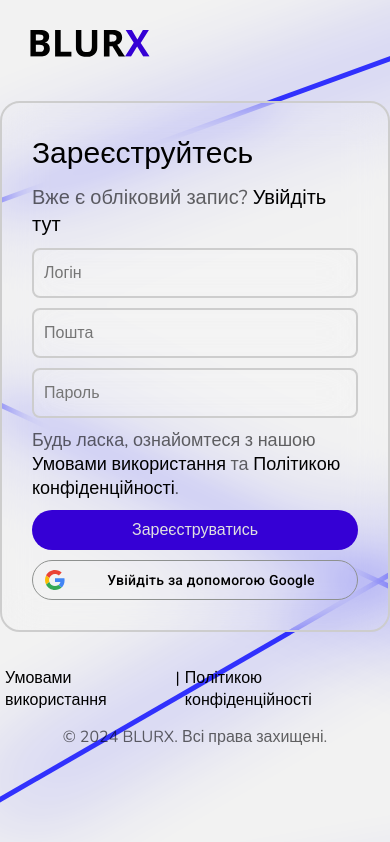
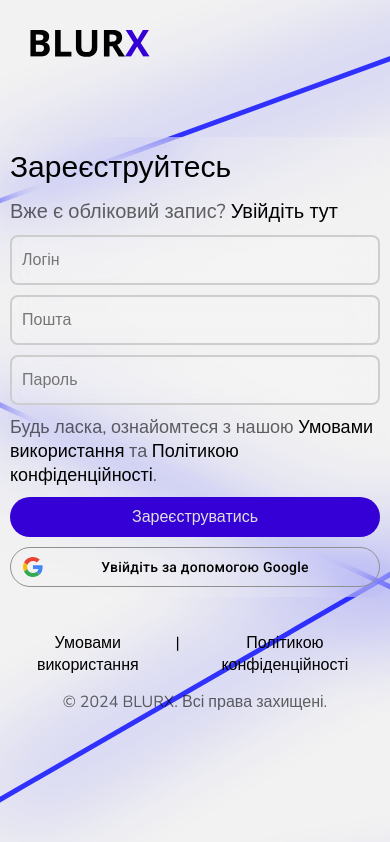
Before and after one commit to whyred2/blurx, a React (Create React App) app: page /register in a window 390 px wide. Built offline with nearby package versions, Linux system fonts and the light colour scheme; no server answers.

Commit message:
update google auth

```diff
--- a/src/App.css
+++ b/src/App.css
@@ -107,6 +107,9 @@
     margin-bottom: 0;
     border: none;
   }
+  .auth-btn {
+    flex-direction: column;
+  }
 }
 
 /* СКРОЛЛБАР */
@@ -197,7 +200,6 @@
 .auth-btn {
   gap: 10px;
   display: flex;
-  flex-direction: column;
   justify-content: space-between;
   z-index: 1;
 }
--- a/src/App.js
+++ b/src/App.js
@@ -23,6 +23,7 @@
 import Login from './Pages/Auth/Login/Login.jsx';
 import Register from './Pages/Auth/Register/Register.jsx';
 import Profile from './Pages/Profile/Profile.jsx';
+import GoogleCallback from './Components/GoogleLogin/GoogleCallback.jsx';
 
 import AddContent from './Pages/Admin/Content/AddContent.jsx';
 
@@ -62,6 +63,7 @@
               <Route index element={<Home />} />
               <Route path="/about" element={<About />} />
               <Route path="/contact" element={<Contact />} />
+              <Route exact path="/callback" element={<GoogleCallback />} />
               <Route path="/profile" element={<Profile />} />
               <Route path="/admin" element={<Admin />} />
               <Route path="/add-content" element={<AddContent />} />
--- a/src/Components/GoogleLogin/GoogleBtn.css
+++ b/src/Components/GoogleLogin/GoogleBtn.css
@@ -21,15 +21,26 @@
   vertical-align: middle;
   white-space: nowrap;
   width: auto;
-  min-width: min-content;
   border-color: #8e918f;
+  max-width: 40px;
+  min-width: 40px;
+  transition: min-width 0.5s ease-in-out;
+}
+
+@media (max-width: 480px) {
+  .gsi-material-button {
+    max-width: none;
+  }
 }
 
 .gsi-material-button .gsi-material-button-icon {
   height: 20px;
-  margin-right: 12px;
   min-width: 20px;
   width: 20px;
+}
+
+.gsi-material-button:hover {
+  min-width: 300px;
 }
 
 .gsi-material-button .gsi-material-button-content-wrapper {
@@ -98,6 +109,6 @@
 }
 
 .gsi-material-button:not(:disabled):hover .gsi-material-button-state {
-  background-color: rgb(255, 0, 0);
+  background-color: rgb(0, 0, 0);
   opacity: 8%;
 }
--- /dev/null
+++ b/src/Components/GoogleLogin/GoogleCallback.jsx
@@ -0,0 +1,44 @@
+import React, { useEffect } from 'react';
+import axios from 'axios';
+import { useNavigate } from 'react-router-dom';
+
+const GoogleCallback = () => {
+    const navigate = useNavigate();
+
+    useEffect(() => {
+        const handleGoogleCallback = async () => {
+            const urlParams = new URLSearchParams(window.location.search);
+            const code = urlParams.get('code');
+            console.log('Authorization code:', code);
+
+            if (code) {
+                try {
+                    const response = await axios.post(`${process.env.REACT_APP_SERVER_URL}/auth/google`, { code });
+                    console.log('Server response:', response.data);
+
+                    const { user, token } = response.data;
+
+                    localStorage.setItem('user', JSON.stringify(user));
+                    localStorage.setItem('token', token);
+                    navigate('/profile');
+
+                    window.location.reload();
+                } catch (error) {
+                    console.error('Login failed:', error);
+                    alert('Ошибка авторизации. Пожалуйста, попробуйте снова.');
+                    navigate('/');
+                }
+            } else {
+                console.error('No authorization code found');
+                alert('Код авторизации не найден.');
+                navigate('/');
+            }
+        };
+
+        handleGoogleCallback();
+    }, [navigate]);
+
+    return <div>Загрузка...</div>;
+};
+
+export default GoogleCallback;
--- a/src/Components/GoogleLogin/GoogleLogin.jsx
+++ b/src/Components/GoogleLogin/GoogleLogin.jsx
@@ -1,38 +1,19 @@
 import React from 'react';
-import { useGoogleLogin } from '@react-oauth/google';
 import axios from 'axios';
 
 import './GoogleBtn.css';
 
 const GoogleAuth = ({ preventDefault }) => {
-  const login = useGoogleLogin({
-    onSuccess: async tokenResponse => {
-      console.log(tokenResponse);
-      try {
-        const response = await axios.post(`${process.env.REACT_APP_SERVER_URL}/auth/google`, {
-          token: tokenResponse.access_token,
-        });
-
-        console.log('Login Success:', response.data);
-        localStorage.setItem('user', JSON.stringify(response.data.user));
-        localStorage.setItem('token', response.data.token);
-        window.location.href = '/profile';
-      } catch (error) {
-        console.error('Login failed:', error);
-        alert('Ошибка авторизации. Пожалуйста, попробуйте снова.');
-      }
-    },
-    onError: errorResponse => {
-      console.error('Login failed:', errorResponse);
-      alert('Ошибка авторизации. Пожалуйста, попробуйте снова.');
-    },
-  });
-
   const handleClick = (e) => {
     if (preventDefault) {
       preventDefault(e);
     }
-    login();
+
+    // URL для авторизации Google OAuth 2.0
+    const googleAuthUrl = `https://accounts.google.com/o/oauth2/v2/auth?client_id=${process.env.REACT_APP_GOOGLE_CLIENT_ID}&redirect_uri=${process.env.REACT_APP_GOOGLE_REDIRECT_URI}&response_type=code&scope=email%20profile&access_type=offline&prompt=consent`;
+
+    // Перенаправление пользователя на URL авторизации Google
+    window.location.href = googleAuthUrl;
   };
 
   return (
--- a/src/Pages/Auth/Login/Login.css
+++ b/src/Pages/Auth/Login/Login.css
@@ -26,6 +26,14 @@
     background: var(--black-header);
     backdrop-filter: blur(20px);
     border: 2px solid var(--border-color-dark);
+}
+
+@media (max-width: 480px) {
+    .login-form {
+        padding: 10px;
+        border: none;
+        border-radius: 0;
+    }
 }
 
 .login-form h1 {
@@ -91,6 +99,7 @@
 
 .login-footer-info a {
     margin: 0px 5px;
+    text-align: center;
     color: var(--white-text-dark);
     transition: color 0.2s ease-in-out;
 }
--- a/src/Pages/Auth/Register/Register.css
+++ b/src/Pages/Auth/Register/Register.css
@@ -21,7 +21,7 @@
 
 /* ФОРМА */
 .register-form {
-    max-width: 500px;
+    max-width: 550px;
     width: 100%;
     padding: 30px;
     margin: 20px;
@@ -29,6 +29,14 @@
     background: var(--black-header);
     backdrop-filter: blur(20px);
     border: 2px solid var(--border-color-dark);
+}
+
+@media (max-width: 480px) {
+    .register-form {
+        padding: 10px;
+        border: none;
+        border-radius: 0;
+    }
 }
 
 .register-form h1 {
@@ -91,6 +99,7 @@
 
 .register-footer-info a {
     margin: 0px 5px;
+    text-align: center;
     color: var(--white-text-dark);
     transition: color 0.2s ease-in-out;
 }
```
Also changed, not shown: 2 other files (tests, documents, lock files or other folders).
